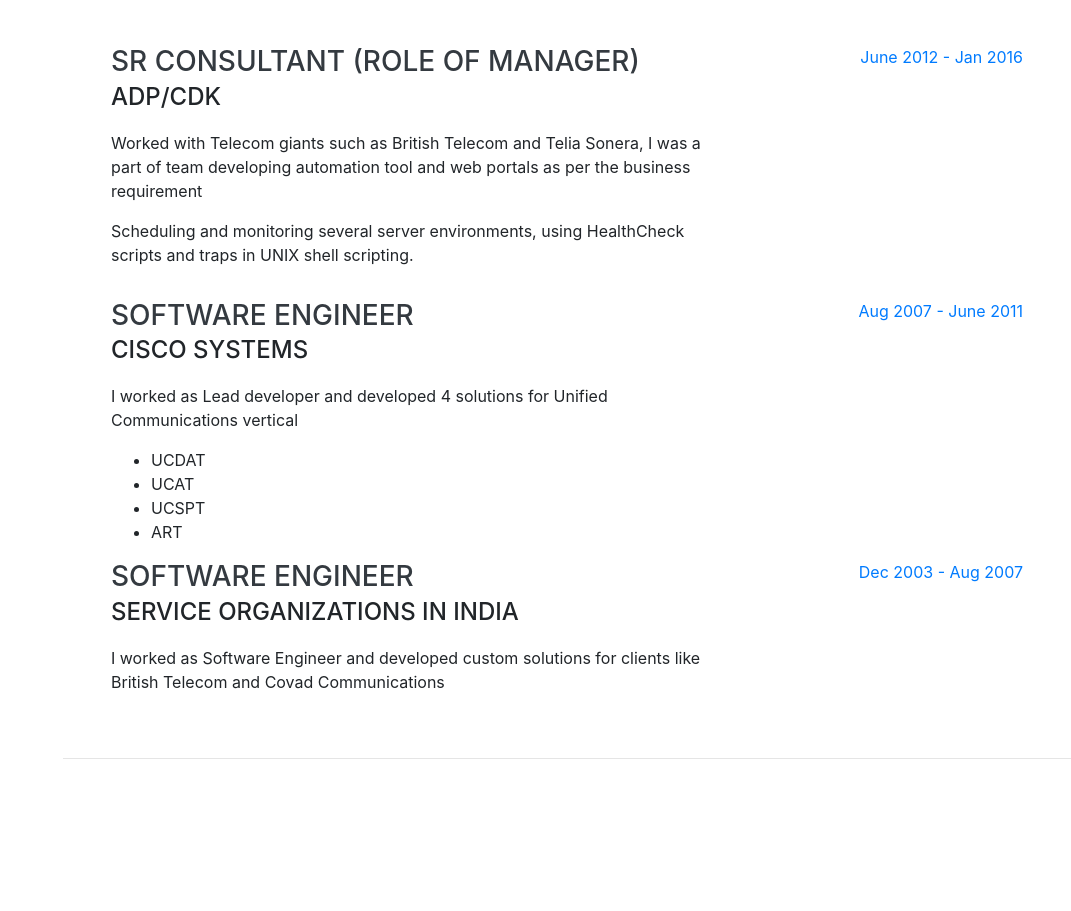
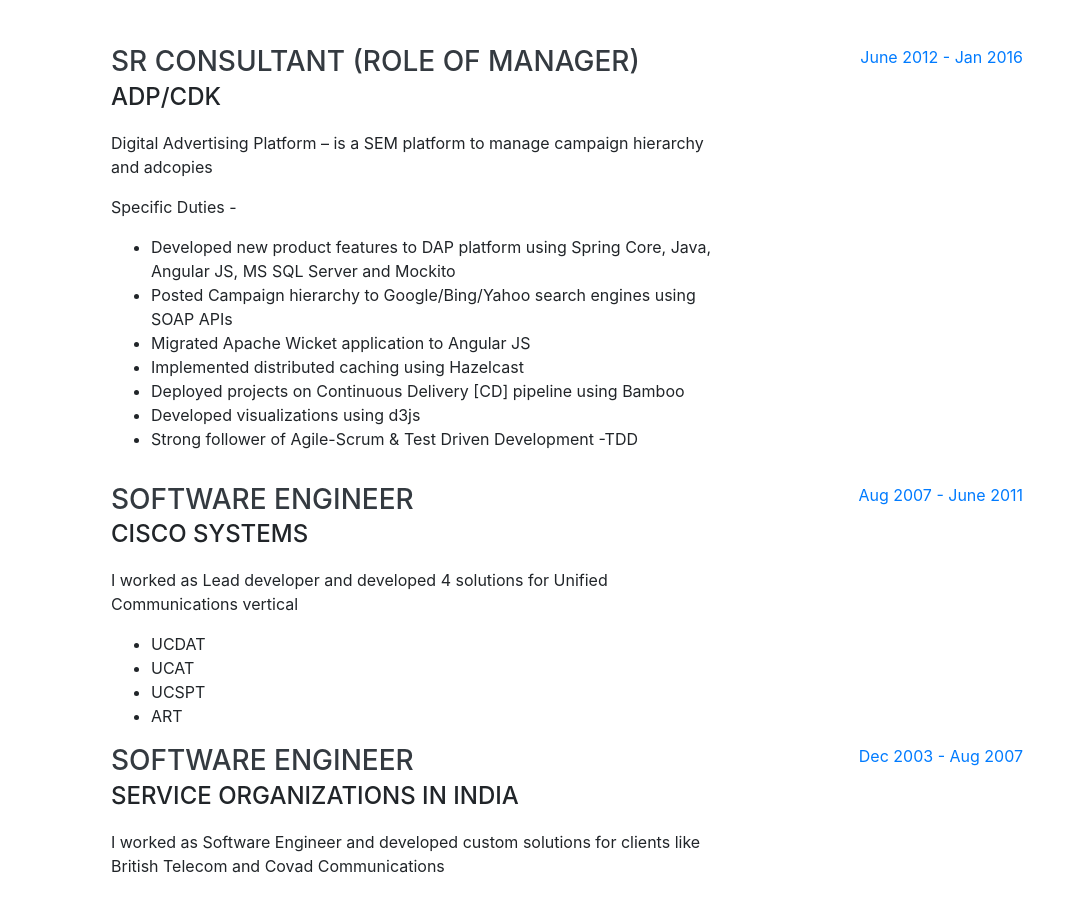
Before and after one commit to toashishagarwal-zz/toashishagarwal.github.io, a website with bundled scripts: page index.html in a window 1280 px wide. Shown: the part 2387-3298 px from the top of the page, without its empty margins (209-1280 px from the left). Built offline with nearby package versions, Linux system fonts and the light colour scheme; a web font is replaced by a local one.

Commit message:
Update index.html

```diff
--- a/index.html
+++ b/index.html
@@ -211,10 +211,18 @@
           <div class="resume-content">
             <h3 class="mb-0">Sr Consultant (Role of Manager)</h3>
             <div class="subheading mb-3">ADP/CDK</div>
-            <p>Worked with Telecom giants such as British Telecom and Telia Sonera, I was a part of team developing
-              automation tool and web portals as per the business requirement</p>
-            <p>Scheduling and monitoring several server environments, using HealthCheck scripts and traps in UNIX shell
-              scripting.</p>
+            <p>Digital Advertising Platform – is a SEM platform to manage campaign hierarchy and adcopies</p>
+            <p>Specific Duties -
+              <ul>
+                <li>Developed new product features to DAP platform using Spring Core, Java, Angular JS, MS SQL Server and Mockito</li>
+                <li>Posted Campaign hierarchy to Google/Bing/Yahoo search engines using SOAP APIs</li>
+                <li>Migrated Apache Wicket application to Angular JS</li>
+                <li>Implemented distributed caching using Hazelcast</li>
+                <li>Deployed projects on Continuous Delivery [CD] pipeline using Bamboo</li>
+                <li>Developed visualizations using d3js</li>
+                <li>Strong follower of Agile-Scrum & Test Driven Development -TDD</li>
+              </ul>
+              </p>
 
           </div>
           <div class="resume-date text-md-right">
```
